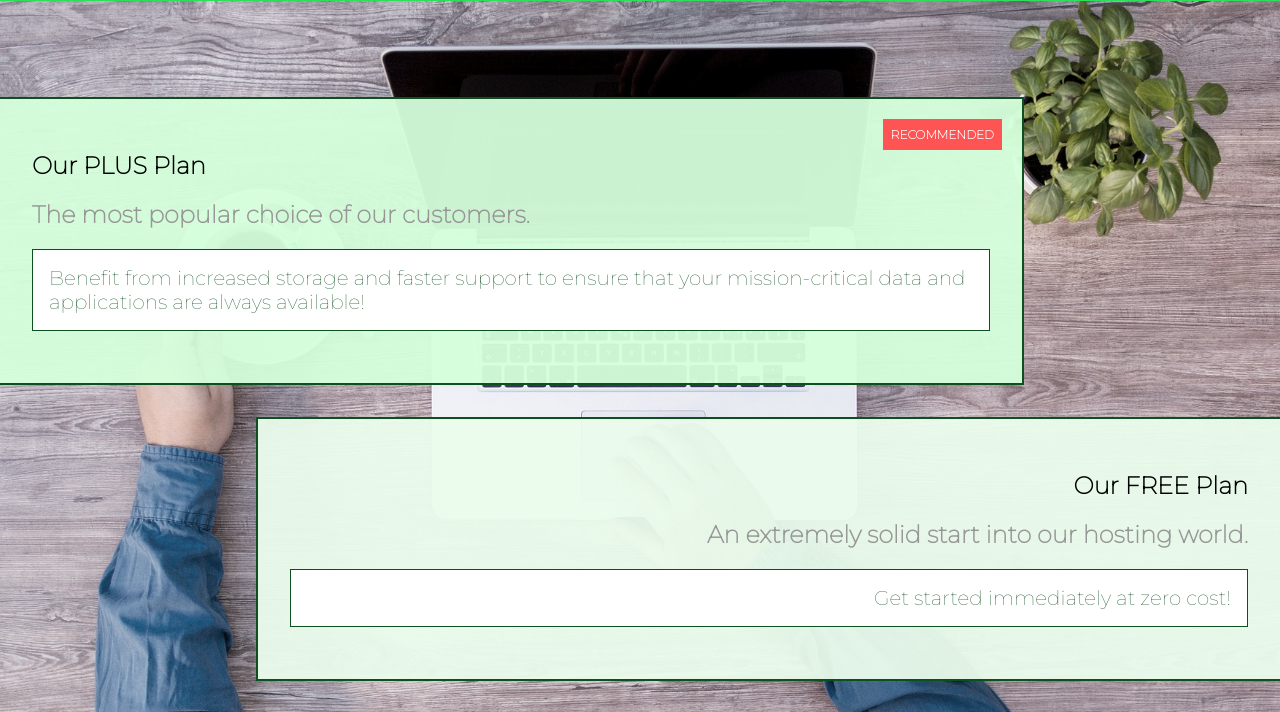
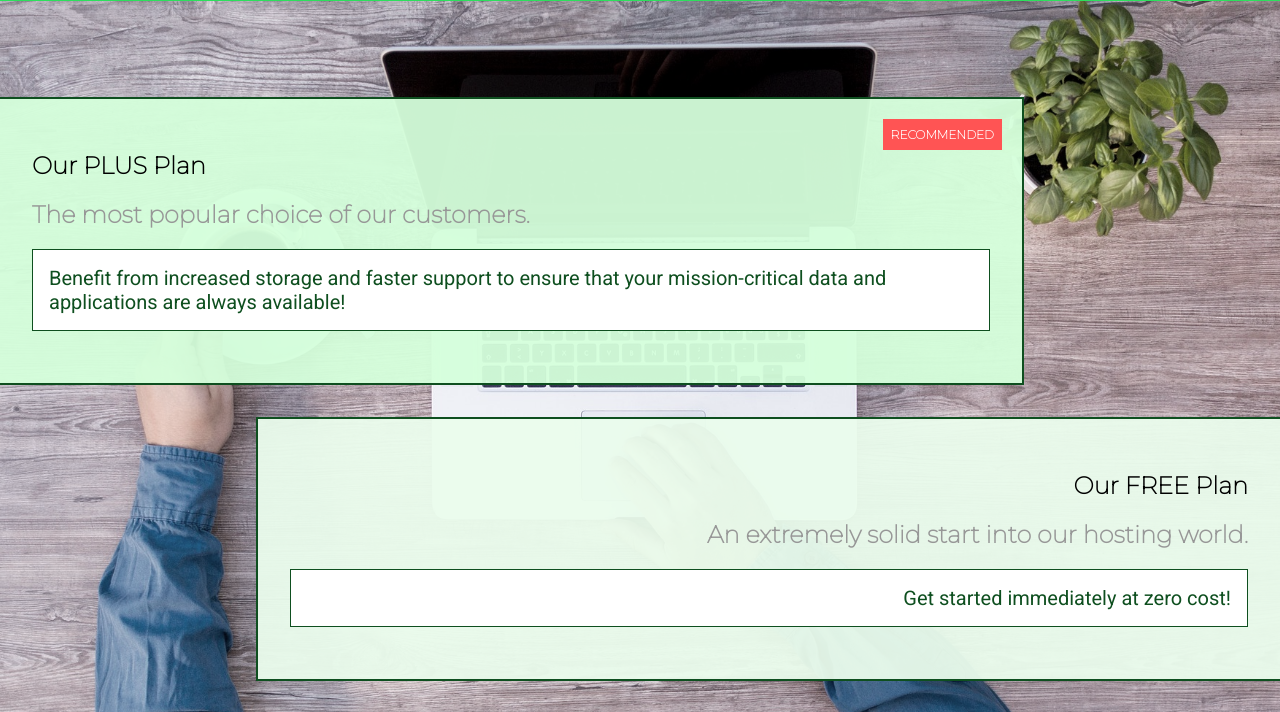
Before and after one commit to irvin-1999/Uhost, a plain HTML site: page packages/index.html in a window 1280 px wide. Shown: the part 42-754 px from the top of the page. Drawn offline with Linux system fonts and the light colour scheme.

Commit message:
replaced style links by imports instead

```diff
--- a/packages/index.html
+++ b/packages/index.html
@@ -9,6 +9,7 @@
     <link rel="shortcut icon" href="../favicon.png">
     <link rel="preconnect" href="https://fonts.googleapis.com">
     <link href="https://fonts.googleapis.com/css2?family=Anton&family=Montserrat:ital,wght@0,100;1,700&display=swap" rel="stylesheet">
+    <link href="https://fonts.googleapis.com/css2?family=Roboto&display=swap" rel="stylesheet">
     <link rel="stylesheet" href="../shared.css">
     <link rel="stylesheet" href="packages.css">
 </head>
--- a/packages/packages.css
+++ b/packages/packages.css
@@ -53,6 +53,7 @@ main{
     font-size: 1.25rem;
     color: #0e4f1f;
     background: #fff;
+    font-family: "Roboto",sans-serif;
 }
 
 .clearfix{
@@ -99,3 +100,5 @@ main{
         border-right: 2.5px solid #0e4f1f;
     }
 }
+
+/* The end */
--- a/shared.css
+++ b/shared.css
@@ -1,3 +1,7 @@
+@import url('https://fonts.googleapis.com/css2?family=Roboto&display=swap');
+@import url('https://fonts.googleapis.com/css2?family=Anton&display=swap');
+@import url('https://fonts.googleapis.com/css2?family=Montserrat:ital,wght@0,100;1,700&display=swap');
+
 *{
     box-sizing: border-box;
 }
```
Also changed, not shown: index.html (+0 -2 lines).
